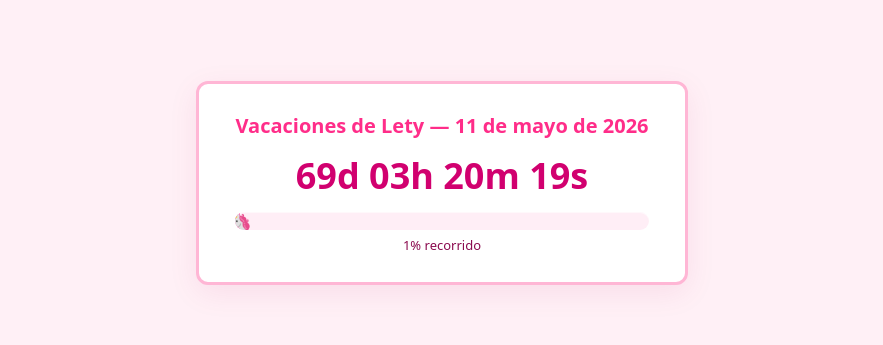
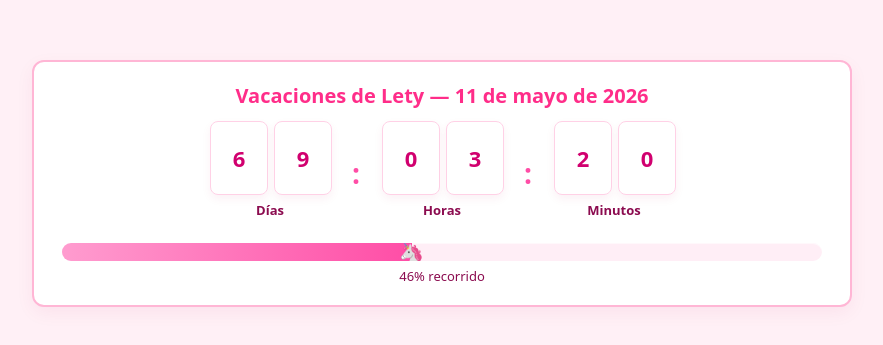
Before and after one commit to clarvid/vacaciones-lety, a plain HTML site: page index.html in a window 1280 px wide. Shown: the part 217-562 px from the top of the page, without its empty margins (198-1081 px from the left). Drawn offline with Linux system fonts and the light colour scheme.

Commit message:
Update index.html

```diff
--- a/index.html
+++ b/index.html
@@ -6,21 +6,64 @@
   <meta name="viewport" content="width=device-width,initial-scale=1" />
   <style>
     body { font-family: system-ui, Arial, sans-serif; background:#fff0f6; color:#b30059; display:flex; align-items:center; justify-content:center; height:100vh; margin:0; }
-    .card { text-align:center; background:#fff; border:3px solid #ffb6d5; padding:28px 36px; border-radius:12px; box-shadow:0 8px 30px rgba(179,0,89,0.08); max-width:420px; }
+    .card { text-align:center; background:#fff; border:2px solid #ffb6d5; padding:20px 28px; border-radius:12px; box-shadow:0 6px 18px rgba(179,0,89,0.06); max-width:760px; width:90%; }
     h1 { margin:0 0 10px; font-size:20px; color:#ff2d89; }
     .count { font-size:36px; font-weight:700; margin:12px 0; color:#d1006f; }
     .note { font-size:14px; color:#8b0b4f; margin-top:8px; }
-    .progress-wrap { margin-top:12px; }
+    .progress-wrap { margin-top:18px; }
     .progress { position:relative; width:100%; height:18px; background:#ffeef6; border-radius:9px; overflow:hidden; box-shadow:inset 0 1px 0 rgba(255,255,255,0.6); }
     .fill { height:100%; width:0%; background:linear-gradient(90deg,#ff9ccf,#ff4da6); transition: width 0.5s ease; }
     .unicorn { position:absolute; top:50%; transform:translate(-50%,-50%); left:0%; font-size:20px; pointer-events:none; }
     .progress-label { margin-top:6px; font-size:13px; color:#8b0b4f; text-align:center; }
+
+    /* Flip clock styles */
+    .units { display:flex; gap:14px; align-items:center; justify-content:center; margin-top:8px; flex-wrap:nowrap; }
+    .unit { display:flex; flex-direction:column; align-items:center; }
+    .unit-label { font-size:12px; color:#8b0b4f; margin-bottom:6px; }
+    .days-num { font-size:28px; font-weight:700; color:#d1006f; background:#fff; border:2px solid #ffd1e6; padding:6px 10px; border-radius:8px; box-shadow:0 6px 12px rgba(179,0,89,0.06); }
+    .digits { display:flex; gap:8px; height:72px; align-items:center; }
+    .digit { width:56px; height:72px; position:relative; perspective:900px; flex:0 0 auto; display:flex; align-items:center; justify-content:center; }
+    .flip-card { width:100%; height:100%; position:relative; transform-style:preserve-3d; transition: transform 0.6s cubic-bezier(.2,.8,.2,1); transform-origin:center center; }
+    .face { position:absolute; left:0; top:0; width:100%; height:100%; display:flex; align-items:center; justify-content:center; font-size:22px; background:#fff; border-radius:8px; border:1px solid #ffd1e6; box-shadow:0 4px 10px rgba(179,0,89,0.06); backface-visibility:hidden; }
+    .face.front { transform:rotateX(0deg); z-index:2; }
+    .face.back { transform:rotateX(180deg); }
+    /* flip downwards from the middle to look like a page falling */
+    .flip-card.flip { transform:rotateX(-180deg); z-index:3; }
+    .sep { font-size:28px; color:#ff4da6; margin:0 8px; font-weight:800; display:flex; align-items:center; height:72px; }
+    .unit-label { margin-top:8px; font-size:13px; text-align:center; }
+    .unit { min-width:120px; display:flex; flex-direction:column; align-items:center; }
   </style>
 </head>
 <body>
   <div class="card">
     <h1>Vacaciones de Lety — 11 de mayo de 2026</h1>
-    <div id="count" class="count">Calculando...</div>
+    <div id="count" class="count">
+      <div class="units">
+        <div class="unit">
+          <div class="digits" data-unit="days">
+            <div class="digit"><div class="flip-card"><div class="face front">0</div><div class="face back">0</div></div></div>
+            <div class="digit"><div class="flip-card"><div class="face front">0</div><div class="face back">0</div></div></div>
+          </div>
+          <div class="unit-label">Días</div>
+        </div>
+        <div class="sep">:</div>
+        <div class="unit">
+          <div class="digits" data-unit="hours">
+            <div class="digit"><div class="flip-card"><div class="face front">0</div><div class="face back">0</div></div></div>
+            <div class="digit"><div class="flip-card"><div class="face front">0</div><div class="face back">0</div></div></div>
+          </div>
+          <div class="unit-label">Horas</div>
+        </div>
+        <div class="sep">:</div>
+        <div class="unit">
+          <div class="digits" data-unit="minutes">
+            <div class="digit"><div class="flip-card"><div class="face front">0</div><div class="face back">0</div></div></div>
+            <div class="digit"><div class="flip-card"><div class="face front">0</div><div class="face back">0</div></div></div>
+          </div>
+          <div class="unit-label">Minutos</div>
+        </div>
+      </div>
+    </div>
     <div class="progress-wrap" aria-hidden="false">
       <div class="progress" role="progressbar" aria-valuemin="0" aria-valuemax="100">
         <div class="fill" id="progressFill"></div>
@@ -34,18 +77,55 @@
     const target = new Date(2026, 4, 11, 0, 0, 0); // mes 4 = mayo (0-indexado)
     const el = document.getElementById('count');
     // Fecha de inicio para calcular el progreso. Cambia aquí si quieres otra fecha de inicio.
-    const startDate = new Date(2026, 2, 2, 0, 0, 0); // por defecto: 2 de marzo de 2026
+    const startDate = new Date(2026, 0, 1, 0, 0, 0); // por defecto: 1 de enero de 2026
     const progressFill = document.getElementById('progressFill');
     const unicorn = document.getElementById('unicorn');
     const progressLabel = document.getElementById('progressLabel');
+
+    // flip-clock containers (days, hours, minutes)
+    const unitContainers = {
+      days: document.querySelector('[data-unit="days"]'),
+      hours: document.querySelector('[data-unit="hours"]'),
+      minutes: document.querySelector('[data-unit="minutes"]')
+    };
+
+    // set to true to visualize progress bar at 50% (debug); set false for real calculation
+    const visualizeHalf = false;
+
+    function flipDigit(cardEl, newChar) {
+      const front = cardEl.querySelector('.face.front');
+      const back = cardEl.querySelector('.face.back');
+      if (!front || !back) return;
+      if (front.textContent === newChar) return;
+      back.textContent = newChar;
+      cardEl.classList.add('flip');
+      function onEnd(e) {
+        if (e.propertyName !== 'transform') return;
+        cardEl.classList.remove('flip');
+        front.textContent = newChar;
+        cardEl.removeEventListener('transitionend', onEnd);
+      }
+      cardEl.addEventListener('transitionend', onEnd);
+    }
+
+    function setUnit(unitName, valueStr) {
+      const container = unitContainers[unitName];
+      if (!container) return;
+      valueStr = String(valueStr).padStart(2, '0');
+      const digitCards = container.querySelectorAll('.digit .flip-card');
+      for (let i = 0; i < Math.min(digitCards.length, valueStr.length); i++) {
+        flipDigit(digitCards[i], valueStr[i]);
+      }
+    }
 
     function update() {
       const now = new Date();
       let diff = target - now;
       if (diff <= 0) {
-        el.textContent = "¡Llegaron las vacaciones de Lety! 🎉";
+        setUnit('days', '00');
+        setUnit('hours', '00');
+        setUnit('minutes', '00');
         clearInterval(timer);
-        // asegurar barra al 100%
         if (progressFill) progressFill.style.width = '100%';
         if (unicorn) unicorn.style.left = '100%';
         if (progressLabel) progressLabel.textContent = '100% recorrido';
@@ -53,27 +133,62 @@
       }
       const days = Math.floor(diff / (1000*60*60*24));
       diff -= days * (1000*60*60*24);
-      const hours = String(Math.floor(diff / (1000*60*60))).padStart(2,'0');
+      const hours = Math.floor(diff / (1000*60*60));
       diff -= hours * (1000*60*60);
-      const minutes = String(Math.floor(diff / (1000*60))).padStart(2,'0');
+      const minutes = Math.floor(diff / (1000*60));
       diff -= minutes * (1000*60);
-      const seconds = String(Math.floor(diff / 1000)).padStart(2,'0');
 
-      el.textContent = `${days}d ${hours}h ${minutes}m ${seconds}s`;
+      // update displays (DD:HH:MM)
+      setUnit('days', String(days).padStart(2,'0'));
+      setUnit('hours', String(hours).padStart(2,'0'));
+      setUnit('minutes', String(minutes).padStart(2,'0'));
 
       // actualizar barra de progreso
       if (progressFill && unicorn && progressLabel) {
-        const total = target - startDate;
-        const elapsed = now - startDate;
-        let percent = total > 0 ? Math.floor((elapsed / total) * 100) : 0;
-        if (percent < 0) percent = 0;
-        if (percent > 100) percent = 100;
+        let percent;
+        if (visualizeHalf) {
+          percent = 50;
+        } else {
+          const total = target - startDate;
+          const elapsed = now - startDate;
+          percent = total > 0 ? Math.floor((elapsed / total) * 100) : 0;
+          if (percent < 0) percent = 0;
+          if (percent > 100) percent = 100;
+        }
         progressFill.style.width = percent + '%';
         unicorn.style.left = percent + '%';
         progressLabel.textContent = percent + '% recorrido';
       }
     }
 
+    // init: set initial values without flipping twice
+    (function init() {
+      const now = new Date();
+      let diff = target - now;
+      if (diff < 0) diff = 0;
+      const days = Math.floor(diff / (1000*60*60*24));
+      diff -= days * (1000*60*60*24);
+      const hours = String(Math.floor(diff / (1000*60*60))).padStart(2,'0');
+      diff -= hours * (1000*60*60);
+      const minutes = String(Math.floor(diff / (1000*60))).padStart(2,'0');
+      // set faces directly for days, hours, minutes
+      ['days','hours','minutes'].forEach(unit => {
+        const container = unitContainers[unit];
+        if (!container) return;
+        let value;
+        if (unit === 'days') value = String(days).padStart(2,'0');
+        else if (unit === 'hours') value = hours;
+        else value = minutes;
+        const digitCards = container.querySelectorAll('.digit .flip-card');
+        for (let i = 0; i < Math.min(digitCards.length, value.length); i++) {
+          const front = digitCards[i].querySelector('.face.front');
+          const back = digitCards[i].querySelector('.face.back');
+          if (front) front.textContent = value[i];
+          if (back) back.textContent = value[i];
+        }
+      });
+    })();
+
     update();
     const timer = setInterval(update, 1000);
   </script>
```
